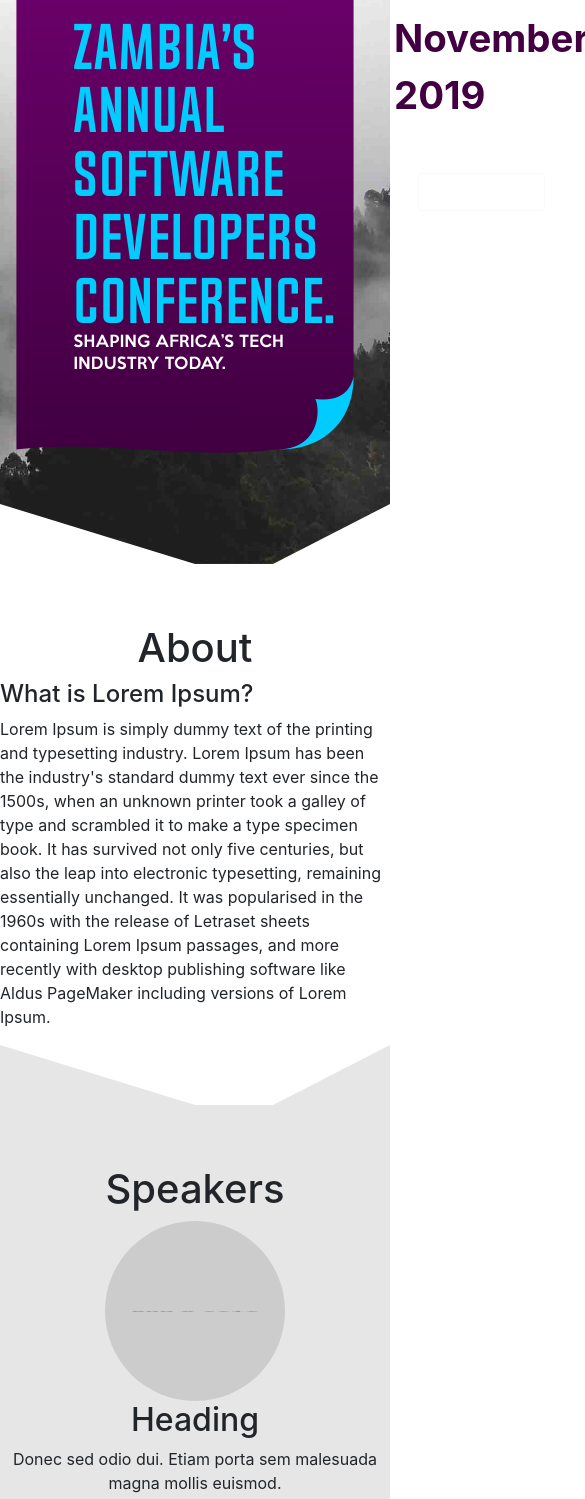
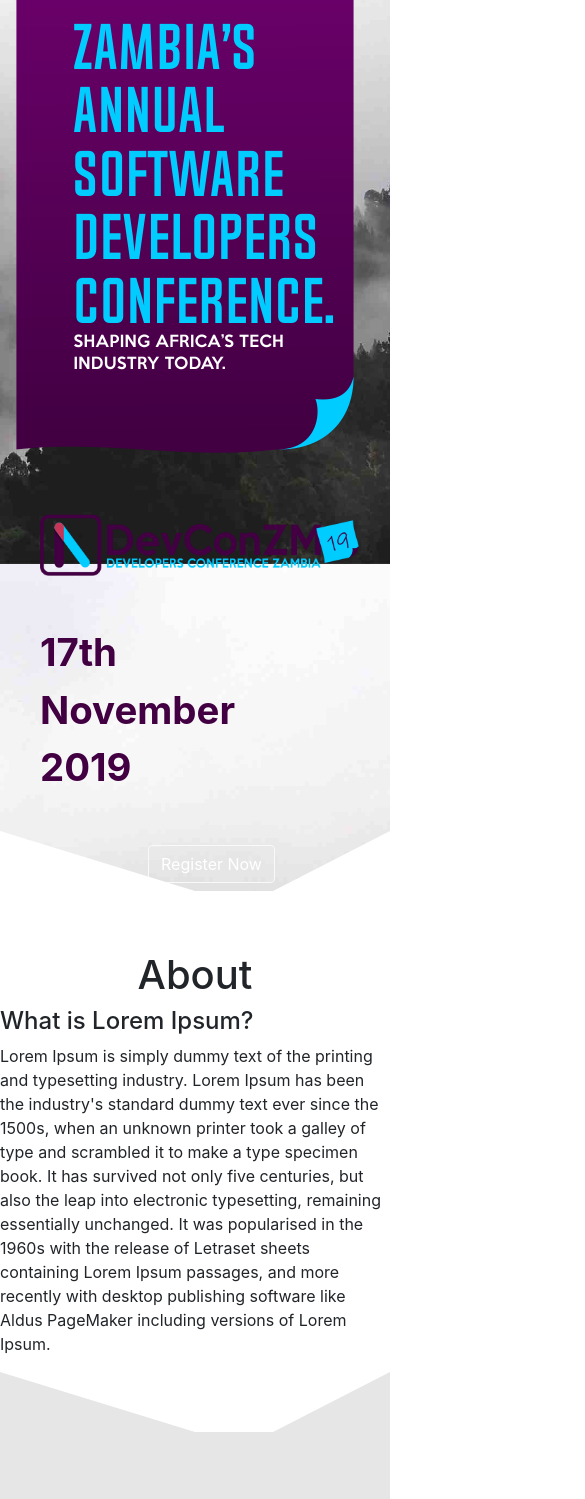
Before and after one commit to devconzm/devconzm, a React (Create React App) app: page / in a window 390 px wide. Shown: the part 280-1779 px from the top of the page, 585 px wide, since content can reach past the window. Built offline with nearby package versions, Linux system fonts and the light colour scheme.

Commit message:
Fixed responsiviness issue on small screen
Made image assets fluid and columns stack in small screen mode

```diff
--- a/src/components/Header.js
+++ b/src/components/Header.js
@@ -22,18 +22,18 @@ function Header() {
             <span className="navbar-toggler-icon" />
           </button>
 
-          <div className="d-flex flex-row my-flex-container">
+          <div className="row">
             {/* Navbar Brand */}
-            <div className="my-flex-item">
+            <div className="col-sm">
               <a className="navbar-brand" href="#header">
-                <img src={navbarBranding} alt="DevConZM19" title="DevConZM19" />
+                <img className="img-fluid" src={navbarBranding} alt="DevConZM19" title="DevConZM19" />
               </a>
             </div>
             {/* Navbar Brand */}
 
             {/* Navbar Info */}
-            <div className="d-flex flex-column my-flex-container">
-              <div className="pr-4 pt-2 my-flex-item ml-auto">
+            <div className="col-sm">
+              <div className="pr-4 pt-2 col-12 ml-auto">
                 <div
                   className="collapse navbar-collapse justify-content-end"
                   id="navbarSupportedContent"
@@ -82,9 +82,9 @@ function Header() {
                   </ul>
                 </div>
               </div>
-              <div className="pl-4 pt-5 my-flex-item"><img src={devConZmLogoPlus19} alt="DevConZM19" title="DevConZM19" /></div>
-              <div className="pl-4 pt-5 event-date my-flex-item">17th<br />November<br />2019<br /></div>
-              <div className="pl-5 pt-5 my-flex-item">
+              <div className="pl-4 pt-5 col-12"><img className="img-fluid" src={devConZmLogoPlus19} alt="DevConZM19" title="DevConZM19" /></div>
+              <div className="pl-4 pt-5 event-date col-12">17th<br />November<br />2019<br /></div>
+              <div className="pl-5 pt-5 col-12 text-center">
                 <button type="button" className="btn btn-outline-light text-white">
                   Register Now
               </button>
--- a/src/components/Speakers.js
+++ b/src/components/Speakers.js
@@ -16,9 +16,9 @@ function Speakers() {
         <h1 className='text-center'>Speakers</h1>
         <div className="row">
           {details.map(speaker => (
-            <div className="col-lg-4 col-sm-6" key={speaker.i}>
+            <div className="col-lg-4 col-sm-6 p-0" key={speaker.i}>
               <img
-                className="rounded-circle mx-auto d-block"
+                className="rounded-circle mx-auto d-block img-fluid"
                 src="https://via.placeholder.com/600/771796"
                 alt="Generic placeholder"
                 width="180"
--- a/src/components/Venue.js
+++ b/src/components/Venue.js
@@ -6,7 +6,7 @@ function Venue() {
         <section id="venue">
             <div className="container">
                 <div className="text-center">
-                    <img src={theGrandHotelLogo} alt="THE GRAND HOTEL MAIN HALL" title="THE GRAND HOTEL MAIN HALL" />
+                    <img className="img-fluid" src={theGrandHotelLogo} alt="THE GRAND HOTEL MAIN HALL" title="THE GRAND HOTEL MAIN HALL" />
                     <p>THE GRAND HOTEL</p>
                     <p>MAIN HALL</p>
                     <p>08am - 5pm</p>
--- a/src/style.css
+++ b/src/style.css
@@ -1,5 +1,4 @@
 .masthead {
-    height: 100vh;
     min-height: 800px;
     background-image: url('assets/background.jpg');
     background-size: cover;
```
